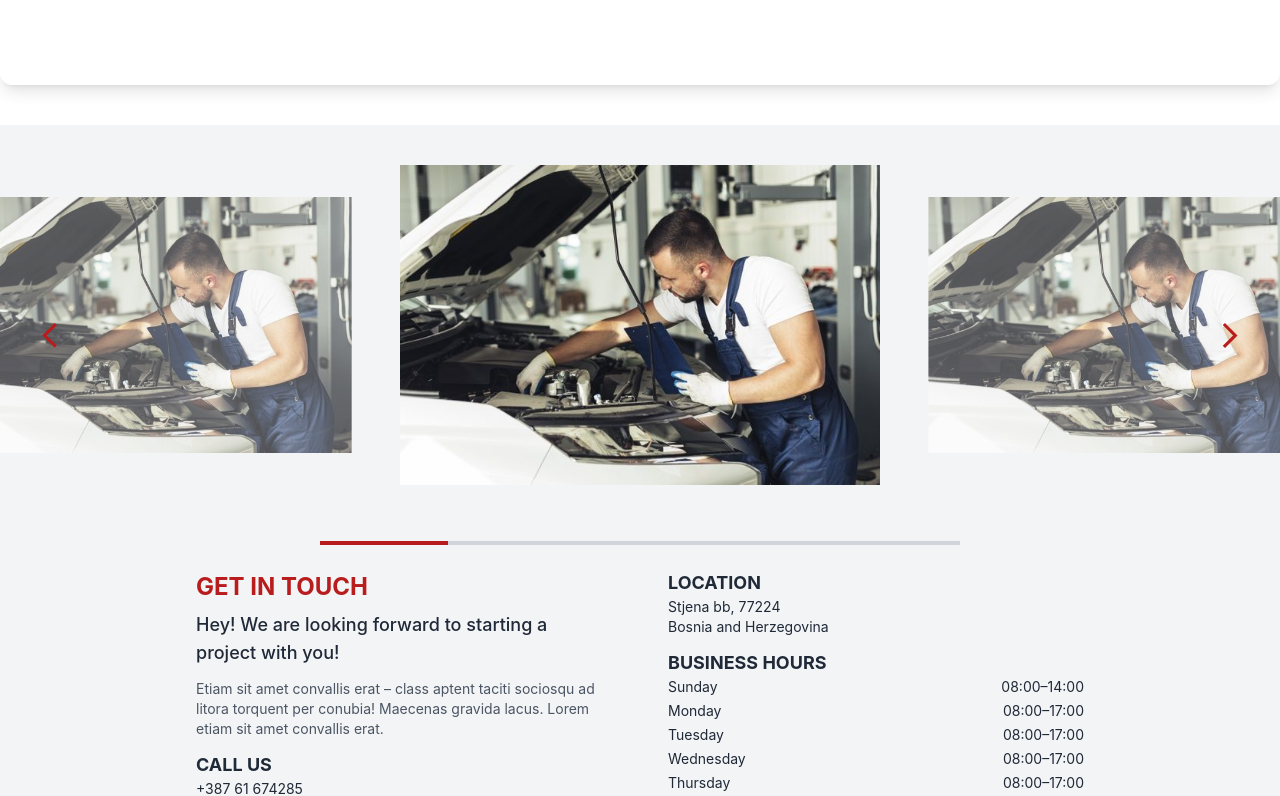
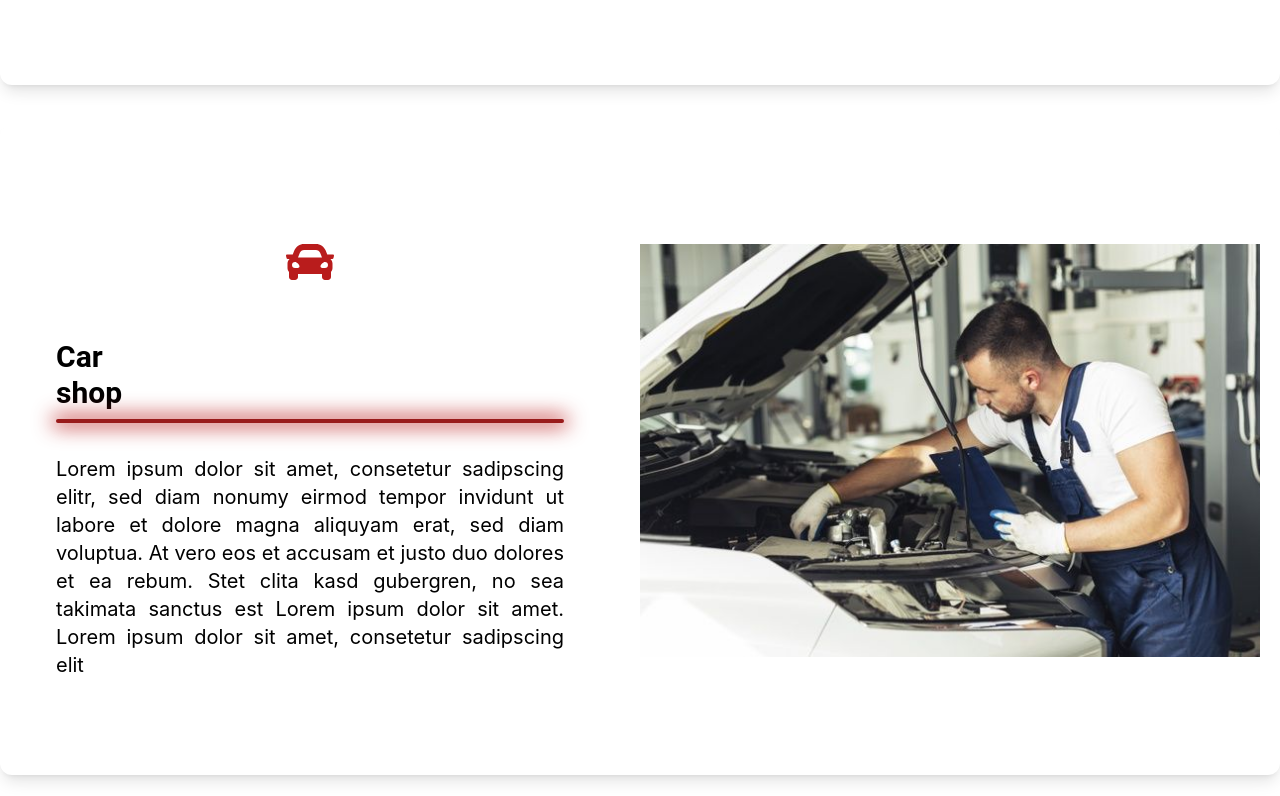
Before and after one commit to Windberger/MACAR, a React (Vite) app in the folder frontend/: page / in a window 1280 px wide. Shown: the part 2067-2863 px from the top of the page. Built offline with nearby package versions, Linux system fonts and the light colour scheme; no server answers.

Commit message:
InformationCardCarShop

```diff
--- a/frontend/src/components/InformationCard.tsx
+++ b/frontend/src/components/InformationCard.tsx
@@ -14,7 +14,7 @@ function InformationCard({ title, description, left }: IInformationCard) {
 
     return (
         <Card
-            className="bg-card mt-5 mb-4 w-full h-full p-5 border-transparent"
+            className="bg-card mt-5 mb-4  h-full p-5 border-transparent w-4/5"
             style={{ borderRadius: "30px" }}
             elevation={0}
         >
--- a/frontend/src/components/InformationCardCenter.tsx
+++ /dev/null
@@ -1,49 +0,0 @@
-import { Card, CardContent, CardHeader } from "@mui/material";
-import { BiSolidCarWash, BiSolidCarMechanic } from "react-icons/bi";
-
-interface IInformationCard {
-    title: string;
-    description: string;
-    left: boolean;
-    className?: string; // Add this line
-}
-
-function InformationCardCenter({ title, description, left, className }: IInformationCard) {
-    const styleHeader = "text-black mt-5 text-center";
-    const parts = title.split(";");
-
-    return (
-        <Card
-            className={`bg-white mt-5 mb-4 w-full h-full p-5 border-transparent ${className}`}
-            style={{ borderRadius: "30px" }}
-            elevation={0}
-        >
-            <CardHeader
-                className={styleHeader}
-                title={
-                    <>
-                        <div className="text-3xl font-bold flex flex-col items-center mb-5">
-                            <div
-                                className="mb-4 bg-opacity-100 border rounded-3xl border-transparent p-4 flex justify-center">
-                                {left ? <BiSolidCarWash size={48} color="#b91c1c" /> : <BiSolidCarMechanic size={48} color="#b91c1c" />}
-                            </div>
-                        </div>
-                        <div className={"text-3xl font-bold flex flex-col text-black"}>
-                            {parts[0]}
-                            <br/>
-                            {parts[1]}
-                            <div
-                                className="h-1 bg-red-800 rounded mt-2 thick-glow-line"
-                            ></div>
-                        </div>
-                    </>
-                }
-            />
-            <CardContent className="text-black mb-4">
-                <div className="text-xl text-justify">{description}</div>
-            </CardContent>
-        </Card>
-    );
-}
-
-export default InformationCardCenter;
--- a/frontend/src/components/InformationCardLight.tsx
+++ b/frontend/src/components/InformationCardLight.tsx
@@ -1,14 +1,13 @@
 import { Card, CardContent, CardHeader } from "@mui/material";
-import { BiSolidCarWash, BiSolidCarMechanic } from "react-icons/bi";
-
 interface IInformationCard {
     title: string;
     description: string;
     left: boolean;
-    className?: string; // Add this line
+    className?: string;
+    icon: JSX.Element; // Add this line
 }
 
-function InformationCardLight({ title, description, left, className }: IInformationCard) {
+function InformationCardLight({ title, description, left, className, icon }: IInformationCard) {
     const styleHeader = "text-black mt-5 " + (left ? "text-left" : "text-right");
     const parts = title.split(";");
 
@@ -25,7 +24,7 @@ function InformationCardLight({ title, description, left, className }: IInformat
                         <div className="text-3xl font-bold flex flex-col items-center mb-5">
                             <div
                                 className="mb-4 bg-opacity-100 border rounded-3xl border-transparent p-4 flex justify-center">
-                                {left ? <BiSolidCarWash size={48} color="#b91c1c" /> : <BiSolidCarMechanic size={48} color="#b91c1c" />}
+                                {icon}
                             </div>
                         </div>
                         <div className={"text-3xl font-bold flex flex-col text-black"}>
--- a/frontend/src/i18n.ts
+++ b/frontend/src/i18n.ts
@@ -26,6 +26,8 @@ i18n.use(initReactI18next).init({
                 firstInformationCardContent: "Lorem ipsum dolor sit amet, consetetur sadipscing elitr, sed diam nonumy eirmod tempor invidunt ut labore et dolore magna aliquyam erat, sed diam voluptua. At vero eos et accusam et justo duo dolores et ea rebum. Stet clita kasd gubergren, no sea takimata sanctus est Lorem ipsum dolor sit amet. Lorem ipsum dolor sit amet, consetetur sadipscing elit",
                 secondInformationCardTitle: "Car; mechanic",
                 secondInformationCardContent: "Lorem ipsum dolor sit amet, consetetur sadipscing elitr, sed diam nonumy eirmod tempor invidunt ut labore et dolore magna aliquyam erat, sed diam voluptua. At vero eos et accusam et justo duo dolores et ea rebum. Stet clita kasd gubergren, no sea takimata sanctus est Lorem ipsum dolor sit amet. Lorem ipsum dolor sit amet, consetetur sadipscing elit",
+                thirdInformationCardTitle: "Car; shop",
+                thirdInformationCardContent: "Lorem ipsum dolor sit amet, consetetur sadipscing elitr, sed diam nonumy eirmod tempor invidunt ut labore et dolore magna aliquyam erat, sed diam voluptua. At vero eos et accusam et justo duo dolores et ea rebum. Stet clita kasd gubergren, no sea takimata sanctus est Lorem ipsum dolor sit amet. Lorem ipsum dolor sit amet, consetetur sadipscing elit",
 
 
                 // Carousel
--- a/frontend/src/pages/InformationCards/InformationCardsLayoutLight.tsx
+++ b/frontend/src/pages/InformationCards/InformationCardsLayoutLight.tsx
@@ -4,6 +4,8 @@ import InformationCardLight from "../../components/InformationCardLight.tsx";
 import carwash from "../../assets/images/carwash.jpg";
 import carmechanic from "../../assets/images/carmechanic.jpg";
 import { useInView } from "react-intersection-observer";
+import {BiSolidCarWash, BiSolidCarMechanic} from "react-icons/bi";
+import {FaCar} from "react-icons/fa";
 
 function InformationCardsLayoutLight() {
     const { t } = useTranslation();
@@ -29,6 +31,7 @@ function InformationCardsLayoutLight() {
                     title={t("firstInformationCardTitle")}
                     description={t("firstInformationCardContent")}
                     className="shadow-none sm:shadow-none md:text-lg"
+                    icon={<BiSolidCarWash size={48} color="#b91c1c" />}
                 />
                 <img src={carwash} alt="Car Wash" className="hidden sm:block md:block lg:block w-1/2 h-full z-10" />
             </motion.div>
@@ -45,8 +48,27 @@ function InformationCardsLayoutLight() {
                     title={t("secondInformationCardTitle")}
                     description={t("secondInformationCardContent")}
                     className="shadow-none sm:shadow-none md:text-lg"
+                    icon={<BiSolidCarMechanic size={48} color="#b91c1c" />}
                 />
             </motion.div>
+
+            <motion.div
+                initial={{ opacity: 0, y: 50 }}
+                animate={inView ? { opacity: 1, y: 0 } : { opacity: 0, y: 50 }}
+                transition={{ duration: 1, ease: "easeOut", delay: 0.6 }}
+                className="flex flex-col sm:flex-row md:flex-row justify-center items-center bg-white w-full sm:w-4/5 md:w-full space-y-5 sm:space-y-0 md:space-y-0 sm:space-x-10 md:space-x-10 p-5 z-10 rounded-none sm:rounded-xl shadow-lg"
+                id="mechanic"
+            >
+                <InformationCardLight
+                    left={true}
+                    title={t("thirdInformationCardTitle")}
+                    description={t("thirdInformationCardContent")}
+                    className="shadow-none sm:shadow-none md:text-lg"
+                    icon={<FaCar size={48} color="#b91c1c" />}
+                />
+                <img src={carmechanic} alt="Car Mechanic" className="hidden sm:block md:block lg:block w-1/2 h-full z-10" />
+            </motion.div>
+
             <div className="mb-12"></div>
         </motion.div>
     );
```
